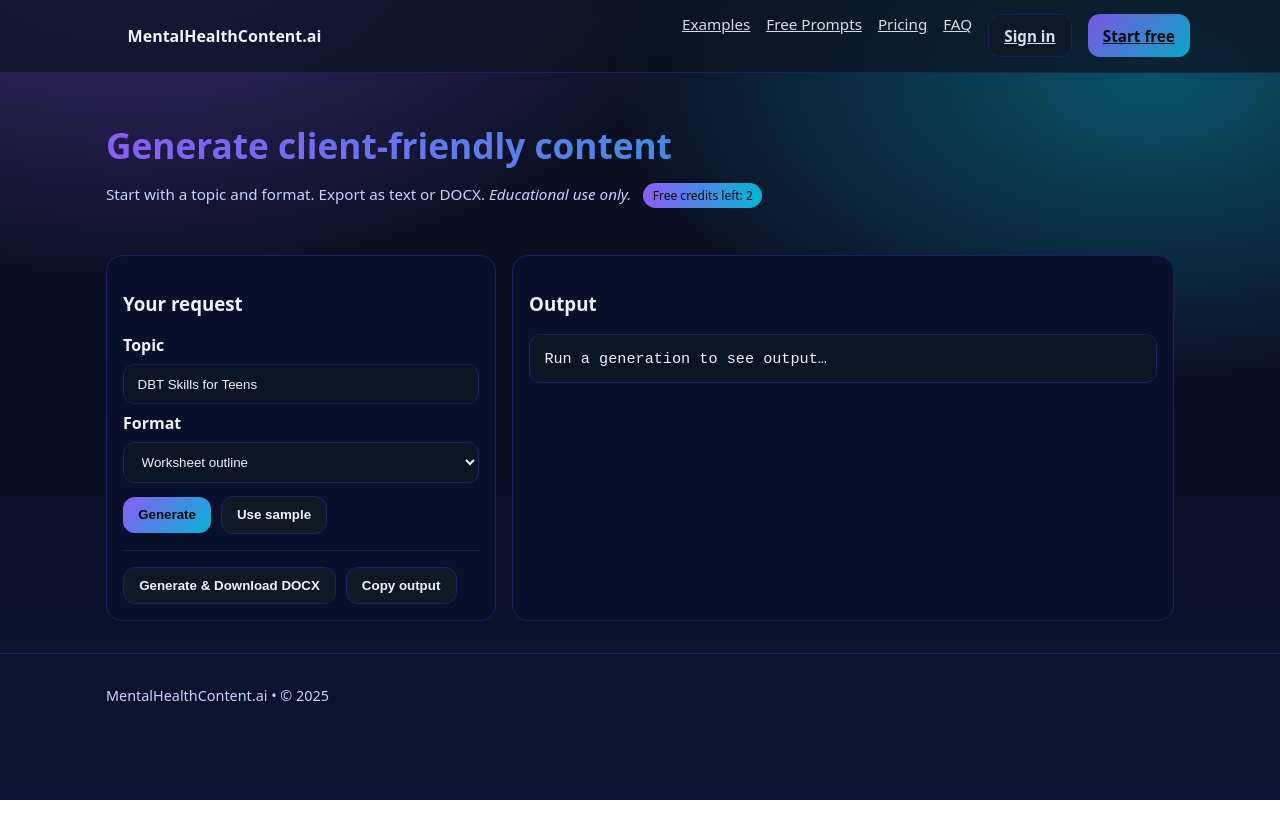
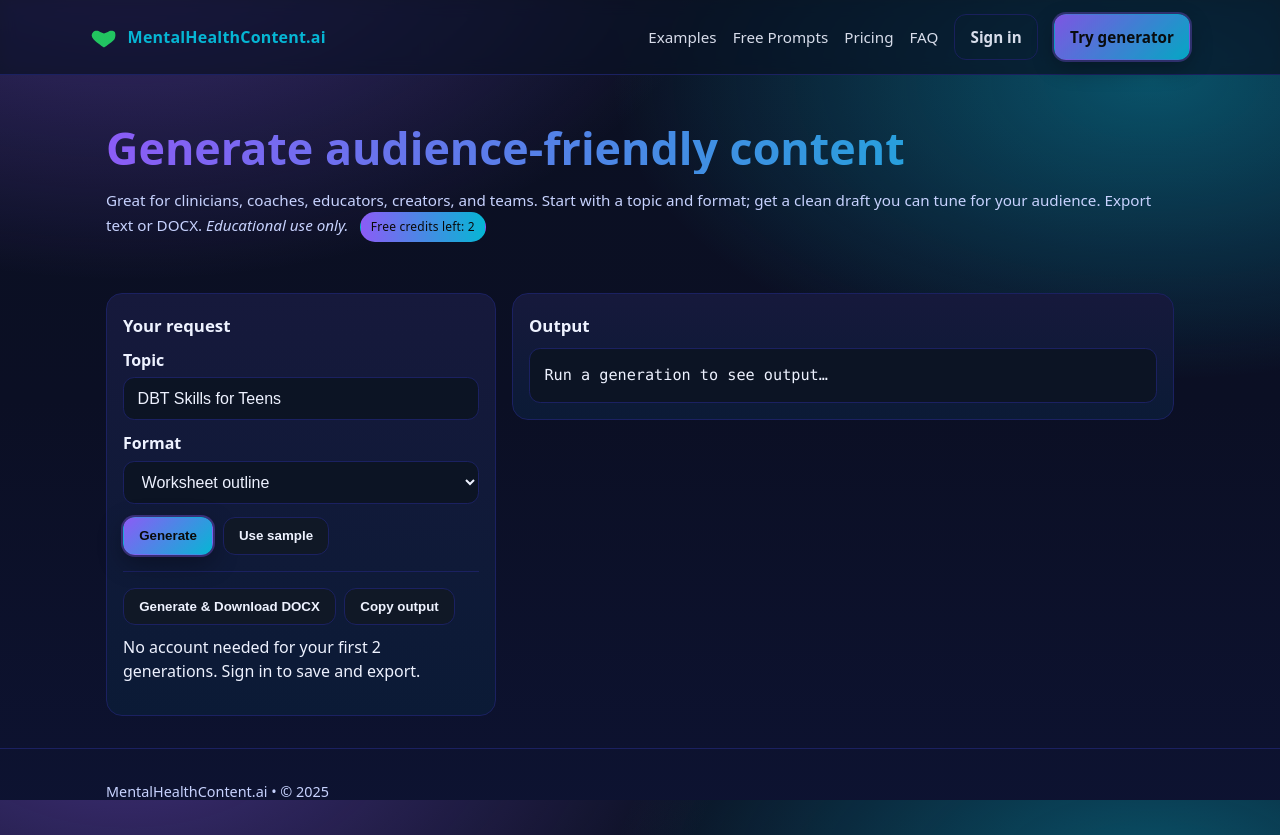
Before and after one commit to zestyedits/mentalhealthcontent-landing, a plain HTML site: page generate.html in a window 1280 px wide. Before the commit the page ends 800 px from the top, so only its background shows below. Drawn offline with Linux system fonts and the light colour scheme.

Commit message:
Update generate.html

```diff
--- a/generate.html
+++ b/generate.html
@@ -4,7 +4,7 @@
   <meta charset="UTF-8" />
   <meta name="viewport" content="width=device-width, initial-scale=1" />
   <title>Generate — MentalHealthContent.ai</title>
-  <meta name="description" content="Generate client-friendly mental-health content with AI. Export text or DOCX.">
+  <meta name="description" content="Generate audience-friendly mental-health content with AI. Export text or DOCX." />
 
   <style>
     :root {
@@ -12,96 +12,169 @@
       --panel: #0e1436;
       --muted: #c7d2fe;
       --text: #eef2ff;
-      --accent: #8b5cf6;
-      --accent-2: #06b6d4;
+      --accent: #8b5cf6; /* violet */
+      --accent-2: #06b6d4; /* cyan */
       --card: #0a0f2b;
       --border: #1b2161;
       --ring: rgba(139,92,246,.35);
     }
     * { box-sizing: border-box; }
-    html, body { height: 100%; margin:0; font-family: ui-sans-serif, system-ui, -apple-system, Segoe UI, Roboto, Ubuntu, Cantarell, Noto Sans, "Helvetica Neue", Arial; color: var(--text); }
+    html, body { height: 100%; }
     body {
+      margin: 0;
+      font-family: ui-sans-serif, system-ui, -apple-system, Segoe UI, Roboto, Ubuntu, Cantarell, Noto Sans, "Helvetica Neue", Arial, "Apple Color Emoji", "Segoe UI Emoji";
+      color: var(--text);
+      line-height: 1.5;
       background: radial-gradient(1000px 600px at 10% -10%, color-mix(in oklab, var(--accent) 40%, transparent), transparent 60%),
                   radial-gradient(900px 500px at 90% 10%, color-mix(in oklab, var(--accent-2) 40%, transparent), transparent 60%),
                   linear-gradient(180deg, var(--bg), #0b0f24 50%, var(--panel) 120%);
     }
-    .container { max-width:1100px; margin:0 auto; padding:0 1rem; }
-    header { position:sticky; top:0; z-index:50; backdrop-filter:blur(8px); background:rgba(11,18,32,.7); border-bottom:1px solid var(--border);}
-    .nav { display:flex; justify-content:space-between; align-items:center; padding:.9rem 0; }
-    .brand { display:flex; gap:.6rem; align-items:center; font-weight:700; }
-    .menu { display:flex; gap:1rem; }
-    .menu a { color:var(--text); opacity:.9; font-size:.95rem; }
-    .btn { display:inline-flex; align-items:center; justify-content:center; padding:.65rem .95rem; border-radius:.75rem; border:1px solid var(--border); background:#101826; color:var(--text); font-weight:600; cursor:pointer; }
-    .btn.primary { background:linear-gradient(135deg,var(--accent),var(--accent-2)); border:0; color:#0a0a0a; }
-    .hero { padding:2.5rem 0 1.25rem; }
-    .hero h1 { font-size:2.2rem; background:linear-gradient(90deg,var(--accent),var(--accent-2)); -webkit-background-clip:text; background-clip:text; color:transparent; margin:.5rem 0; }
-    .meta { color:var(--muted); font-size:.95rem; }
-    .pill { background:linear-gradient(90deg,var(--accent),var(--accent-2)); color:#0a0a0a; border-radius:999px; padding:.25rem .6rem; font-size:.75rem; margin-left:.5rem; }
-    .studio { display:grid; gap:1rem; margin:1rem 0 2rem; }
-    @media(min-width:980px){.studio{grid-template-columns:390px 1fr;}}
-    .card { background:var(--card); border:1px solid var(--border); border-radius:1rem; padding:1rem; }
-    label{font-weight:600; display:block; margin:.5rem 0;}
-    input,select{width:100%; padding:.7rem .85rem; background:#0c1424; border:1px solid var(--border); border-radius:.7rem; color:var(--text);}
-    .actions{display:flex;gap:.6rem;align-items:center;flex-wrap:wrap;}
-    .out{background:#0c1424; border:1px solid var(--border); border-radius:.7rem; padding:.9rem; max-height:60vh; overflow:auto;}
-    pre{white-space:pre-wrap; word-break:break-word; font-family:monospace; font-size:.95rem; margin:0;}
-    footer{border-top:1px solid var(--border); padding:2rem 0; color:var(--muted); font-size:.9rem;}
+    a { color: var(--accent-2); text-decoration: none; }
+    a:hover { text-decoration: underline; }
+
+    /* Header (same as index) */
+    .container { width: 100%; max-width: 1100px; margin: 0 auto; padding: 0 1rem; }
+    header {
+      position: sticky; top: 0; z-index: 50; backdrop-filter: saturate(140%) blur(8px);
+      background: rgba(11, 18, 32, 0.7); border-bottom: 1px solid var(--border);
+    }
+    .nav { display: flex; align-items: center; justify-content: space-between; padding: 0.9rem 0; }
+    .brand { display: flex; align-items: center; gap: .6rem; font-weight: 700; letter-spacing: .2px; }
+    .brand svg { width: 28px; height: 28px; }
+    .menu { display: flex; gap: 1rem; align-items: center; }
+    .menu a { color: var(--text); opacity: 0.9; font-size: .95rem; }
+
+    .btn {
+      display: inline-flex; align-items: center; justify-content: center; gap: .5rem;
+      border: 1px solid var(--border); background: #101826; color: var(--text);
+      padding: .65rem .95rem; border-radius: .75rem; font-weight: 600; cursor: pointer;
+      transition: transform .04s ease, box-shadow .2s ease;
+    }
+    .btn:hover { transform: translateY(-1px); box-shadow: 0 6px 16px rgba(0,0,0,.25); }
+    .btn.primary {
+      background: linear-gradient(135deg, var(--accent), var(--accent-2));
+      border-color: transparent; color: #0a0a0a;
+      box-shadow: 0 0 0 2px var(--ring), 0 8px 24px rgba(0,0,0,.35);
+    }
+    .btn.primary:hover { transform: translateY(-2px) scale(1.01); }
+    .btn.ghost { background: transparent; }
+
+    /* Hero */
+    .hero { padding: 2.75rem 0 1.25rem; }
+    .hero h1 {
+      font-size: clamp(1.9rem, 2.4vw + 1rem, 2.8rem);
+      line-height: 1.12; margin: .25rem 0 .5rem;
+      background: linear-gradient(90deg, var(--accent), var(--accent-2));
+      -webkit-background-clip: text; background-clip: text; color: transparent;
+    }
+    .meta { color: var(--muted); font-size: .95rem; }
+    .pill {
+      display: inline-block; font-size: .75rem; letter-spacing: .2px; border: 1px solid transparent; color: #0a0a0a;
+      padding: .32rem .6rem; border-radius: 999px; background: linear-gradient(90deg, var(--accent), var(--accent-2));
+    }
+
+    /* Cards + layout */
+    .card {
+      background: linear-gradient(180deg, rgba(167,139,250,.08), rgba(34,211,238,.06)), var(--card);
+      border: 1px solid var(--border); border-radius: 1rem; padding: 1rem;
+      transition: transform .15s ease, box-shadow .2s ease, border-color .2s ease;
+    }
+    .card:hover { transform: translateY(-2px); border-color: color-mix(in hsl, var(--accent) 30%, var(--border)); box-shadow: 0 10px 30px rgba(0,0,0,.35); }
+
+    .studio { display: grid; gap: 1rem; margin: 1rem 0 2rem; align-items: start; }
+    @media (min-width: 980px) { .studio { grid-template-columns: 390px minmax(0,1fr); } }
+
+    .rail h3, .canvas h3 { margin: .2rem 0 .6rem; font-size: 1.05rem; }
+    label { display:block; font-weight:600; margin:.4rem 0 .35rem; }
+    input, select {
+      width:100%; background:#0c1424; color:var(--text);
+      border:1px solid var(--border); border-radius:.7rem; padding:.7rem .85rem; outline:none;
+      transition: border-color .2s ease, box-shadow .2s ease; font-size:1rem;
+    }
+    input:focus, select:focus { border-color: #5b7fff; box-shadow: 0 0 0 3px color-mix(in oklab, var(--accent) 25%, transparent); }
+    .actions { display:flex; gap:.6rem; flex-wrap:wrap; align-items:center; }
+    .right { margin-left:auto; color: var(--muted); font-size:.9rem; }
+
+    .out { border:1px solid var(--border); background:#0c1424; border-radius:.7rem; padding:.9rem; max-height:60vh; overflow:auto; }
+    pre { margin:0; white-space:pre-wrap; word-wrap:break-word; font-family: ui-monospace, SFMono-Regular, Menlo, Consolas, "Liberation Mono", monospace; font-size:.95rem; line-height:1.6; max-width: 72ch; }
+
+    footer { border-top: 1px solid var(--border); padding: 2rem 0; color: var(--muted); font-size: .9rem; margin-top:.5rem; }
+
+    /* Page transitions */
+    html { scroll-behavior: smooth; }
+    .page-enter { opacity: 0; }
+    .page-enter-active { opacity: 1; transition: opacity .28s ease; }
+    .page-exit { opacity: 1; }
+    .page-exit-active { opacity: 0; transition: opacity .22s ease; }
   </style>
 
+  <!-- DOCX generator (client-side) -->
   <script src="https://cdnjs.cloudflare.com/ajax/libs/docx/8.3.2/docx.umd.min.js" defer></script>
 </head>
 <body>
   <header>
     <div class="container nav">
-      <div class="brand">
-        <svg viewBox="0 0 24 24" width="28" height="28"><path d="M12 21s-6-3.8-9-7.1C1 12 1 9.5 2.7 7.8c1.6-1.6 4.3-1.5 6 0L12 9l3.3-1.2c1.7-1.5 4.4-1.6 6 0C22 9.5 22 12 21 13.9 18 17.2 12 21 12 21z" fill="url(#g)"/></svg>
+      <a data-xnav class="brand" href="/" aria-label="MentalHealthContent.ai home">
+        <svg viewBox="0 0 24 24" fill="none" aria-hidden="true">
+          <path d="M12 21s-6-3.8-9-7.1C1 12 1 9.5 2.7 7.8c1.6-1.6 4.3-1.5 6 0L12 9l3.3-1.2c1.7-1.5 4.4-1.6 6 0C22 9.5 22 12 21 13.9 18 17.2 12 21 12 21z" fill="url(#g)"/>
+          <defs><linearGradient id="g" x1="0" y1="0" x2="24" y2="24"><stop stop-color="#22c55e"/><stop offset="1" stop-color="#06b6d4"/></linearGradient></defs>
+        </svg>
         <span>MentalHealthContent.ai</span>
-      </div>
-      <nav class="menu">
-        <a href="/#examples">Examples</a>
-        <a href="/#prompts">Free Prompts</a>
-        <a href="/#pricing">Pricing</a>
-        <a href="/#faq">FAQ</a>
-        <a class="btn ghost" href="https://app.mentalhealthcontent.ai">Sign in</a>
-        <a class="btn primary" href="/#start">Start free</a>
+      </a>
+      <nav class="menu" aria-label="primary">
+        <a data-xnav href="/#examples">Examples</a>
+        <a data-xnav href="/#prompts">Free Prompts</a>
+        <a data-xnav href="/#pricing">Pricing</a>
+        <a data-xnav href="/#faq">FAQ</a>
+        <a data-xnav class="btn ghost" href="/login">Sign in</a>
+        <a data-xnav class="btn primary" href="/generate?trial=1">Try generator</a>
       </nav>
     </div>
   </header>
 
   <main class="container">
     <section class="hero">
-      <h1>Generate client-friendly content</h1>
-      <p class="meta">Start with a topic and format. Export as text or DOCX. <em>Educational use only.</em>
-        <span id="creditPill" class="pill">Free credits left: 2</span>
+      <h1>Generate audience-friendly content</h1>
+      <p class="meta">
+        Great for clinicians, coaches, educators, creators, and teams. Start with a topic and format; get a clean draft you can tune for your audience. Export text or DOCX.
+        <em> Educational use only.</em>
+        <span id="creditPill" class="pill" style="margin-left:.5rem">Free credits left: 2</span>
       </p>
     </section>
 
     <section class="studio">
+      <!-- Left: inputs -->
       <div class="card rail">
         <h3>Your request</h3>
         <form id="genForm">
           <label for="topic">Topic</label>
-          <input id="topic" value="DBT Skills for Teens">
-          <label for="format">Format</label>
-          <select id="format">
+          <input id="topic" name="topic" placeholder="5-4-3-2-1 grounding for teens" value="DBT Skills for Teens" />
+
+          <label for="format" style="margin-top:.7rem;">Format</label>
+          <select id="format" name="format">
             <option value="carousel">Instagram carousel</option>
             <option value="worksheet" selected>Worksheet outline</option>
             <option value="video">60s video script</option>
             <option value="blog">Blog outline</option>
           </select>
+
           <div class="actions" style="margin-top:.8rem">
             <button class="btn primary" type="submit" id="btnGenerate">Generate</button>
             <button class="btn" type="button" id="btnSample">Use sample</button>
-            <span id="status" style="margin-left:auto;color:var(--muted);font-size:.9rem;"></span>
+            <span class="right" id="status"></span>
           </div>
         </form>
-        <hr style="margin:1rem 0; border:none; border-top:1px solid var(--border)">
-        <div class="actions">
+
+        <hr style="border:none;border-top:1px solid var(--border); margin:1rem 0">
+        <div class="actions" style="gap:.5rem">
           <button class="btn" id="btnDocx" title="Sign in to export DOCX" disabled>Generate & Download DOCX</button>
           <button class="btn" id="btnCopy" disabled>Copy output</button>
         </div>
+        <p class="micro" style="margin-top:.6rem">No account needed for your first 2 generations. Sign in to save and export.</p>
       </div>
-      <div class="card canvas">
+
+      <!-- Right: output -->
+      <div class="card canvas" aria-live="polite">
         <h3>Output</h3>
         <div class="out"><pre id="out">Run a generation to see output…</pre></div>
       </div>
@@ -109,37 +182,136 @@
   </main>
 
   <footer>
-    <div class="container">MentalHealthContent.ai • © <span id="yr"></span></div>
+    <div class="container">
+      <div>MentalHealthContent.ai • © <span id="yr"></span></div>
+    </div>
   </footer>
 
   <script>
+    // Page transitions
+    document.documentElement.classList.add('page-enter');
+    requestAnimationFrame(()=> {
+      document.documentElement.classList.add('page-enter-active');
+      document.documentElement.classList.remove('page-enter');
+    });
+    document.addEventListener('click', (e) => {
+      const a = e.target.closest('a[data-xnav]');
+      if (!a) return;
+      const url = new URL(a.href, location.origin);
+      if (url.origin !== location.origin || (a.target && a.target !== '_self')) return;
+      e.preventDefault();
+      document.documentElement.classList.add('page-exit');
+      requestAnimationFrame(() => {
+        document.documentElement.classList.add('page-exit-active');
+        setTimeout(() => { location.href = a.href; }, 180);
+      });
+    });
+
+    // Footer year
     document.getElementById('yr').textContent = new Date().getFullYear();
 
+    // Trial credits (client-side placeholder until backend)
     const TRIAL_KEY = 'mhc_trial_uses_v1';
     const MAX_FREE = 2;
-    function getTrialUses(){ return +localStorage.getItem(TRIAL_KEY)||0; }
-    function incTrialUses(){ localStorage.setItem(TRIAL_KEY,getTrialUses()+1); }
-    function remainingFree(){ return Math.max(0,MAX_FREE-getTrialUses()); }
-    function updateCreditPill(){document.getElementById('creditPill').textContent=`Free credits left: ${remainingFree()}`;}
+    const creditPill = document.getElementById('creditPill');
+
+    function getTrialUses(){ return Number(localStorage.getItem(TRIAL_KEY) || 0); }
+    function incTrialUses(){ localStorage.setItem(TRIAL_KEY, String(getTrialUses() + 1)); }
+    function remainingFree(){ return Math.max(0, MAX_FREE - getTrialUses()); }
+    function updateCreditPill(){ if (creditPill) creditPill.textContent = `Free credits left: ${remainingFree()}`; }
+
     updateCreditPill();
+    (function focusIfTrial(){
+      const url = new URL(location.href);
+      if (url.searchParams.get('trial') === '1') document.getElementById('topic').focus();
+    })();
 
-    const form=document.getElementById('genForm'),topic=document.getElementById('topic'),formatSel=document.getElementById('format');
-    const out=document.getElementById('out'),copyBtn=document.getElementById('btnCopy'),statusEl=document.getElementById('status');
-    const genBtn=document.getElementById('btnGenerate'),docxBtn=document.getElementById('btnDocx');
+    // Elements
+    const form = document.getElementById('genForm');
+    const topic = document.getElementById('topic');
+    const formatSel = document.getElementById('format');
+    const statusEl = document.getElementById('status');
+    const out = document.getElementById('out');
+    const copyBtn = document.getElementById('btnCopy');
+    const sampleBtn = document.getElementById('btnSample');
+    const genBtn = document.getElementById('btnGenerate');
+    const docxBtn = document.getElementById('btnDocx');
 
-    function setOut(txt){out.textContent=txt;copyBtn.disabled=!txt.trim();}
+    function setStatus(msg){ statusEl.textContent = msg || ''; }
+    function setOut(text){
+      out.textContent = text || '';
+      copyBtn.disabled = !out.textContent.trim();
+    }
+    function enforceTrialGate(){
+      if (remainingFree() === 0){
+        genBtn.disabled = true;
+        genBtn.textContent = 'Create a free account to keep going';
+        genBtn.onclick = () => location.href = '/login';
+      }
+    }
+    enforceTrialGate();
+
+    sampleBtn.addEventListener('click', () => {
+      topic.value = "5-4-3-2-1 grounding for teens";
+      formatSel.value = "carousel";
+      topic.focus();
+    });
+
+    copyBtn.addEventListener('click', async () => {
+      try{
+        await navigator.clipboard.writeText(out.textContent || "");
+        const old = copyBtn.textContent; copyBtn.textContent = "Copied!";
+        setTimeout(()=> copyBtn.textContent = old, 900);
+      }catch(e){}
+    });
+
     async function runGeneration(payload){
-      if(remainingFree()===0){genBtn.disabled=true;genBtn.textContent='Create account to continue';return;}
-      statusEl.textContent="Generating…"; setOut("");
+      if (remainingFree() === 0){ enforceTrialGate(); return null; }
+      setStatus("Generating…"); setOut("");
       try{
-        const res=await fetch('/api/generate',{method:'POST',headers:{'Content-Type':'application/json'},body:JSON.stringify(payload)});
-        const data=await res.json(); const text=data.output||'No output'; setOut(text);
-        incTrialUses(); updateCreditPill(); if(remainingFree()===0){genBtn.disabled=true;genBtn.textContent='Create account to continue';}
-      }catch(e){setOut('Error: '+e.message);}finally{statusEl.textContent="";}
+        const res = await fetch('/api/generate', {
+          method: 'POST',
+          headers: { 'Content-Type': 'application/json' },
+          body: JSON.stringify(payload)
+        });
+        if(!res.ok){
+          const txt = await res.text();
+          setOut(`Error ${res.status}: ${txt || 'Request failed'}`);
+          return null;
+        }
+        const data = await res.json();
+        const text = data.output || data.error || data.debug || '';
+        setOut(text || 'No output');
+
+        if (text){
+          incTrialUses();
+          updateCreditPill();
+          enforceTrialGate();
+        }
+        return text || '';
+      }catch(err){
+        setOut('Fetch error: ' + err.message);
+        return null;
+      }finally{
+        setStatus("");
+      }
     }
-    form.addEventListener('submit',e=>{e.preventDefault();runGeneration({topic:topic.value.trim(),format:formatSel.value});});
-    document.getElementById('btnSample').onclick=()=>{topic.value="5-4-3-2-1 grounding for teens";formatSel.value="carousel";};
-    copyBtn.onclick=()=>navigator.clipboard.writeText(out.textContent||"");
+
+    form.addEventListener('submit', async (e) => {
+      e.preventDefault();
+      const payload = { topic: topic.value?.trim(), format: formatSel.value };
+      if(!payload.topic){ topic.focus(); return; }
+      await runGeneration(payload);
+    });
+
+    // DOCX export (kept gated for sign-in for now)
+    docxBtn.addEventListener('click', () => {
+      alert('Sign in to export DOCX.');
+      location.href = '/login';
+    });
+
+    // If you decide to allow DOCX during trial, replace the above with a generator using the docx lib:
+    // 1) wait for window.docx, 2) build Document from out.textContent, 3) Packer.toBlob, 4) download.
   </script>
 </body>
 </html>
```
